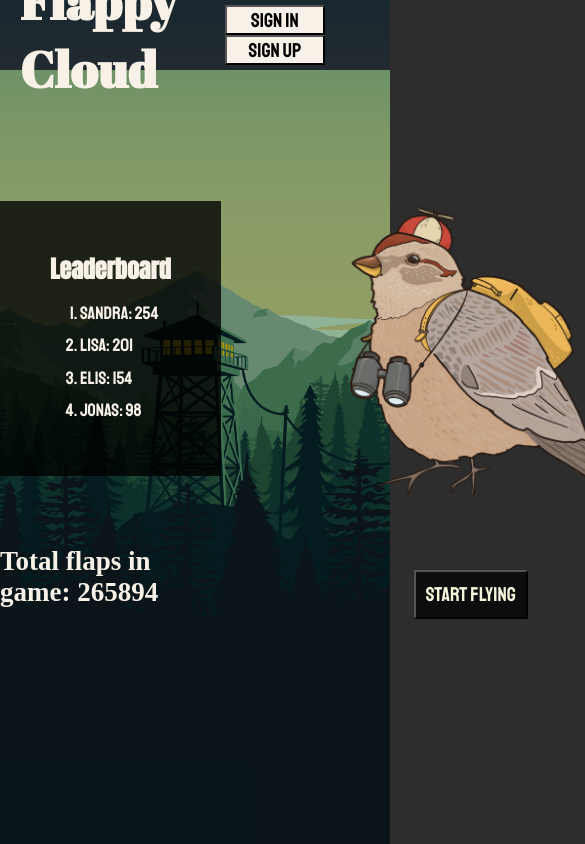
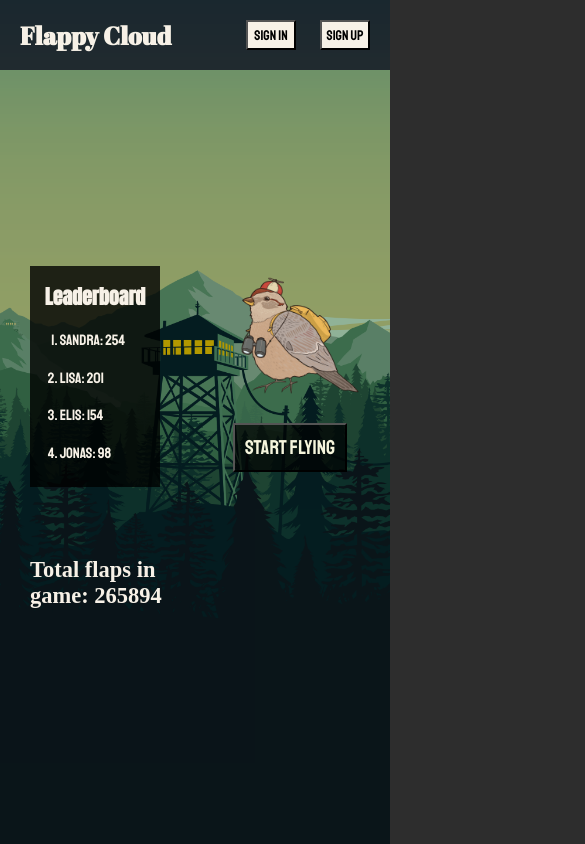
Before and after one commit to OlssonLukas/Flappy_Cloud, a website: page Flappy_Cloud/frontend/index.html in a window 390 px wide. Shown: the top 844 px of the page, 585 px wide, since content can reach past the window. Drawn offline with Linux system fonts and the light colour scheme; a web font is replaced by a local one.

Commit message:
Mobile styling applied

```diff
--- a/Flappy_Cloud/frontend/game.css
+++ b/Flappy_Cloud/frontend/game.css
@@ -14,15 +14,12 @@
 }
 
 body {
+  background-image: url('resources/firewatchGreen.webp');
+}
+
+.game {
   height: 100vh;
   width: 100vw;
-  background-color: rgb(45, 45, 45);
-  background-image: url('resources/firewatchGreen.webp');
-  background-size: cover;
-  background-attachment: fixed;
-  background-position: center center;
-  box-shadow: inset 400px 400px 400px 400px rgba(0, 0, 0, .3);
-  overflow: hidden;
 }
 
 .bird {
@@ -38,12 +35,12 @@ body {
   user-select: none;
 }
 
-.pipe_sprite {
+.cloud {
   position: fixed;
   top: 30vh;
   left: 100vw;
   height: 30vh;
-  width: 20vw;
+  width: 30vw;
 }
 
 .message {
--- a/Flappy_Cloud/frontend/start.css
+++ b/Flappy_Cloud/frontend/start.css
@@ -13,7 +13,8 @@
 
 body {
   height: 100vh;
-  width: 100vw;
+  width: auto;
+  display: flex;
   background-color: rgb(45, 45, 45);
   background-image: url('resources/firewatchStandard.jpeg');
   background-size: cover;
@@ -25,6 +26,7 @@ body {
 
 .menu {
   height: 70px;
+  width: 100vw;
   display: flex;
   align-items: center;
   justify-content: space-between;
@@ -48,7 +50,7 @@ body {
 .menu h1 {
   margin-left: 20px;
   font-family: 'Abril Fatface';
-  font-size: 50px;
+  font-size: 40px;
   color: rgb(247, 241, 231);
 }
 
@@ -119,3 +121,42 @@ img {
   height: 500px;
   width: 500px;
 }
+
+@media only screen and (max-width: 480px) {
+
+  .menu h1 {
+    font-size: 25px;
+  }
+
+  .menu button {
+    font-size: 14px;
+    height: 30px;
+    width: 50px;
+  }
+
+  .leaderboard {
+    padding: 15px;
+    margin-top: 60px;
+  }
+
+  .leaderboard h2 {
+    font-size: 20px;
+  }
+
+  .leaderboard ul {
+    margin-left: 15px;
+    font-size: 15px;
+    line-height: 2.5;
+  }
+
+  .totalFlaps {
+    margin-left: 30px;
+    font-size: 15px;
+  }
+
+  img {
+    height: 200px;
+    width: 200px;
+  }
+
+}
```
